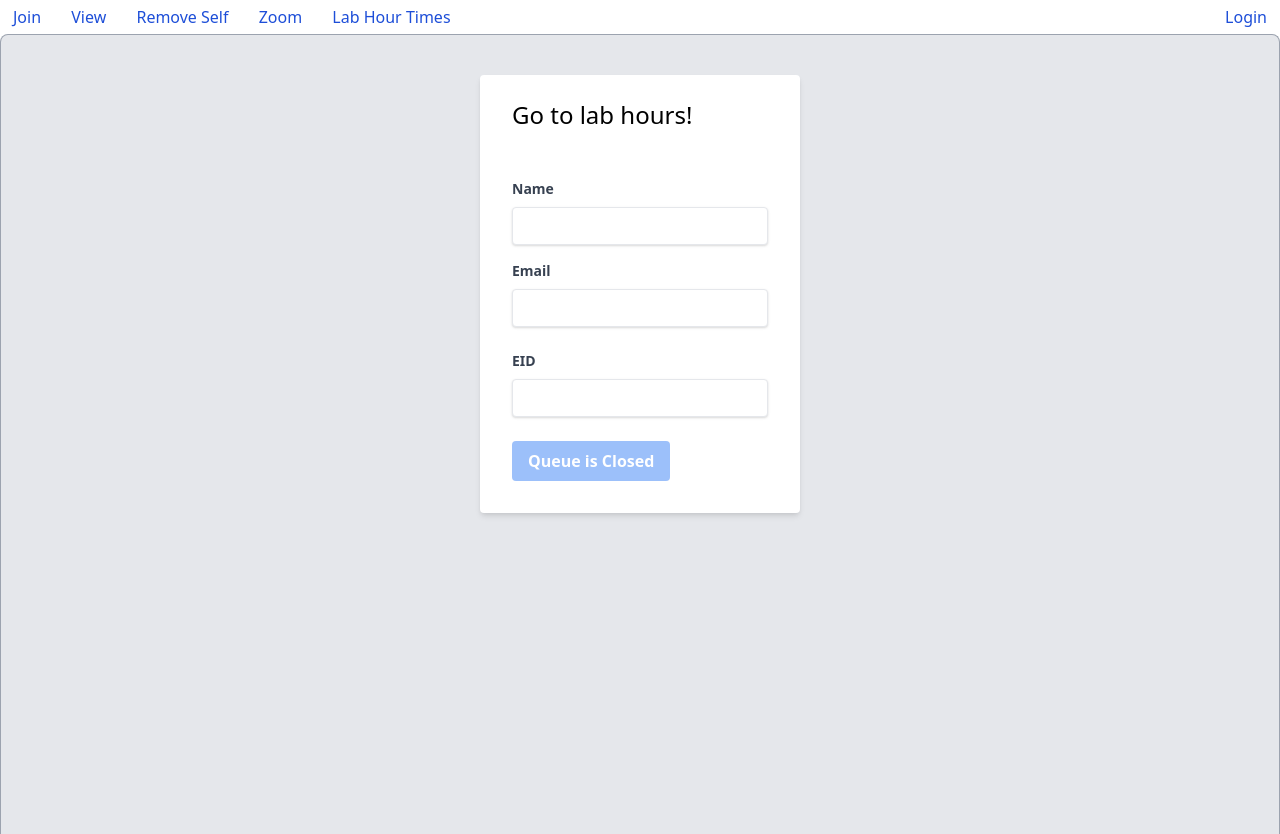
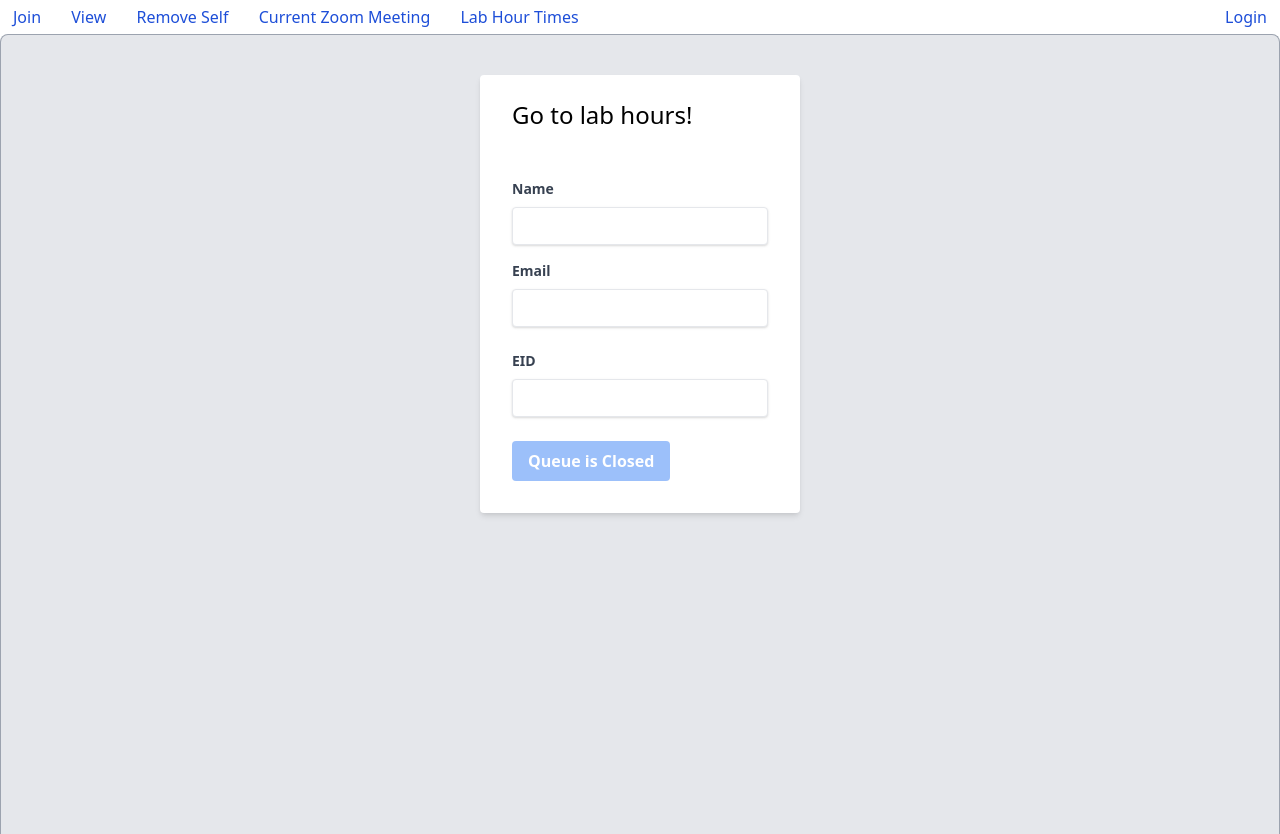
Before and after one commit to ninaahmed/LabHoursV2, a Flask app: page / in a window 1280 px wide. Run offline with Flask 2, Linux system fonts and the light colour scheme; parts of the project's set-up code (start-up, migrations or seed data) failed here and were passed over.

Commit message:
Changed Zoom Tab

```diff
--- a/flaskapp/templates/change_zoom.html
+++ b/flaskapp/templates/change_zoom.html
@@ -3,7 +3,7 @@
 
 {% block zoom_wrapper %}
 <a class="inline-block border border-white rounded hover:border-gray-200 text-blue-700 hover:bg-gray-200 py-1 px-3"
-    href="{{ link }}" target="_blank">Zoom</a>
+    href="{{ link }}" target="_blank">Current Zoom Meeting</a>
 {% endblock %}
 
 {% block content %}
--- a/flaskapp/templates/display_line.html
+++ b/flaskapp/templates/display_line.html
@@ -2,7 +2,7 @@
 {% block title %}314 Lab Hours Queue{% endblock %}
 
 {% block zoom_wrapper %}
-<a class="inline-block border border-white rounded hover:border-gray-200 text-blue-700 hover:bg-gray-200 py-1 px-3" href="{{ link }}" target="_blank">Zoom</a>
+<a class="inline-block border border-white rounded hover:border-gray-200 text-blue-700 hover:bg-gray-200 py-1 px-3" href="{{ link }}" target="_blank">Current Zoom Meeting</a>
 {% endblock %}
 
 {% block content %}
--- a/flaskapp/templates/enter_line.html
+++ b/flaskapp/templates/enter_line.html
@@ -2,7 +2,7 @@
 {% block title %}Join Lab Hours Queue{% endblock %}
 
 {% block zoom_wrapper %}
-<a class="inline-block border border-white rounded hover:border-gray-200 text-blue-700 hover:bg-gray-200 py-1 px-3" href="{{ link }}" target="_blank">Zoom</a>
+<a class="inline-block border border-white rounded hover:border-gray-200 text-blue-700 hover:bg-gray-200 py-1 px-3" href="{{ link }}" target="_blank">Current Zoom Meeting</a>
 {% endblock %}
 
 {% block content %}
--- a/flaskapp/templates/login.html
+++ b/flaskapp/templates/login.html
@@ -2,7 +2,7 @@
 {% block title %}Instructor Login{% endblock %}
 
 {% block zoom_wrapper %}
-<a class="inline-block border border-white rounded hover:border-gray-200 text-blue-700 hover:bg-gray-200 py-1 px-3" href="{{ link }}" target="_blank">Zoom</a>
+<a class="inline-block border border-white rounded hover:border-gray-200 text-blue-700 hover:bg-gray-200 py-1 px-3" href="{{ link }}" target="_blank">Current Zoom Meeting</a>
 {% endblock %}
 
 {% block content %}
--- a/flaskapp/templates/remove.html
+++ b/flaskapp/templates/remove.html
@@ -2,7 +2,7 @@
 {% block title %}Leave Lab Hours Queue{% endblock %}
 
 {% block zoom_wrapper %}
-<a class="inline-block border border-white rounded hover:border-gray-200 text-blue-700 hover:bg-gray-200 py-1 px-3" href="{{ link }}" target="_blank">Zoom</a>
+<a class="inline-block border border-white rounded hover:border-gray-200 text-blue-700 hover:bg-gray-200 py-1 px-3" href="{{ link }}" target="_blank">Current Zoom Meeting</a>
 {% endblock %}
 
 {% block content %}
```
